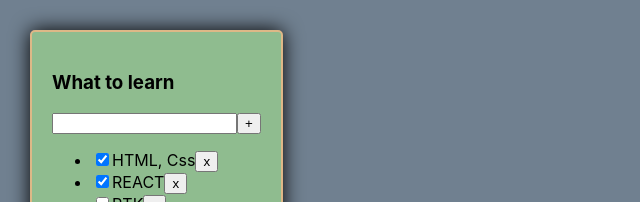
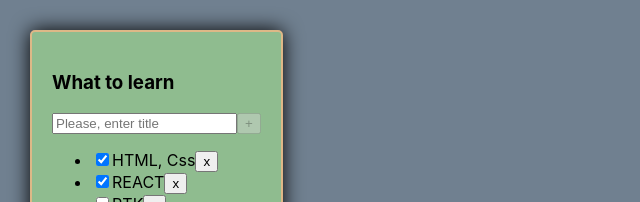
Before and after one commit to BSN89/todonew, a React (Create React App) app: page / in a window 1280 px wide. Shown: the top 202 px of the page, without its empty margins (0-640 px from the left). Built offline with nearby package versions, Linux system fonts and the light colour scheme.

Commit message:
create task from input

```diff
--- a/src/App.tsx
+++ b/src/App.tsx
@@ -1,35 +1,46 @@
 import React, {useState} from 'react';
 import './App.css';
 import {Todolist} from "./Todolist";
+import {v1} from "uuid";
+
 export type TaskType = {
-    id: number
+    id: string
     title: string
     isDone: boolean
 }
 export type FilterValuesType = "all" | "active" | 'completed'
+
 function App() {
     const [tasks, setTasks] = useState<Array<TaskType>>([
-        {id:1, title: "HTML, Css", isDone: true},
-        {id:2, title: "REACT", isDone: true},
-        {id:3, title: "RTK", isDone: false},
-        {id:4, title: "TS", isDone: false},
-        {id:5, title: "MUI", isDone: false}
+        {id: v1(), title: "HTML, Css", isDone: true},
+        {id: v1(), title: "REACT", isDone: true},
+        {id: v1(), title: "RTK", isDone: false},
+        {id: v1(), title: "TS", isDone: false},
+        {id: v1(), title: "MUI", isDone: false}
     ])
     const [filter, setFilter] = useState<FilterValuesType>("all")
     const changeFilter = (nextFilter: FilterValuesType) => {
         setFilter(nextFilter)
     }
-    const removeTask = (taskID: number) => {
+    const removeTask = (taskID: string) => {
         const updateTasks = tasks.filter(t => t.id !== taskID)
         setTasks(updateTasks)
+    }
+    const addTask = (title: string) => {
+        const newTask: TaskType = {
+            id: v1(),
+            title: title,
+            isDone: false
+        }
+        setTasks([newTask, ...tasks])
     }
 
     const getTaskForMe = (tasksList: Array<TaskType>, filterValue: FilterValuesType) => {
         switch (filterValue) {
             case "active":
-                return tasks.filter(t => t.isDone === false)
+                return tasks.filter(t => !t.isDone)
             case "completed":
-                return tasks.filter(t => t.isDone === true)
+                return tasks.filter(t => t.isDone)
             default:
                 return tasks
         }
@@ -41,6 +52,7 @@ const tasksWhatIWantToSee = getTaskForMe(tasks, filter)
             <Todolist
                 title={"What to learn"}
                 tasks={tasksWhatIWantToSee}
+                addTask={addTask}
                 removeTask={removeTask}
                 changeFilter={changeFilter}
             />
--- a/src/Todolist.tsx
+++ b/src/Todolist.tsx
@@ -1,13 +1,35 @@
-import React, {FC, JSX} from 'react';
+import React, {ChangeEvent, KeyboardEvent, FC, JSX, useRef, useState} from 'react';
 import {FilterValuesType, TaskType} from "./App";
 
 type TodolistPropsType = {
     title: string
     tasks: TaskType[]
-    removeTask: (taskId: number) => void
+    addTask: (title: string) => void
+    removeTask: (taskId: string) => void
     changeFilter: (nextFilter: FilterValuesType) => void
 }
 export const Todolist: FC<TodolistPropsType> = (props) => {
+    const [title, setTitle] = useState("")
+    // const taskTitleInput = useRef<HTMLInputElement>(null)
+    // const addTaskHandler =  () => {
+    //     if(taskTitleInput.current){
+    //         props.addTask(taskTitleInput.current.value)
+    //         taskTitleInput.current.value = ""
+    //     }
+    // }
+    //
+
+    const setTitleHandler = (event: ChangeEvent<HTMLInputElement>) => setTitle(event.currentTarget.value)
+
+    const addTaskHandler = () => {
+        props.addTask(title)
+        setTitle("")
+    }
+    const titleMaxLength = 25
+
+    const isTitleLengthTooLong: boolean = title.length > titleMaxLength
+
+    const isAddBtnDisabled: boolean = !title.length || isTitleLengthTooLong
     let isAllTasksNotIsDone = true
     for (let i = 0; i < props.tasks.length; i++) {
         if (props.tasks[i].isDone === true) {
@@ -15,12 +37,18 @@ export const Todolist: FC<TodolistPropsType> = (props) => {
         }
     }
 
+    const titleMaxLengthWarning = isTitleLengthTooLong
+    ? <div style={{color: 'red'}}>Title is too long</div>
+        : null
+const handlerCreator = (filter: FilterValuesType) => () => props.changeFilter
+    const addTaskOnKeyPressHandler = (e: KeyboardEvent<HTMLInputElement>) => e.key === "Enter" &&  !isAddBtnDisabled && addTaskHandler()
+
     const mappedTask: Array<JSX.Element> = props.tasks.map((t) => {
         return (
             <li key={t.id}>
                 <input type="checkbox" checked={t.isDone}/>
                 <span>{t.title}</span>
-                <button onClick={() => props.removeTask(t.id) }>x</button>
+                <button onClick={() => props.removeTask(t.id)}>x</button>
             </li>
 
         )
@@ -32,16 +60,29 @@ export const Todolist: FC<TodolistPropsType> = (props) => {
         <div className={todoClasses}>
             <h3>{props.title}</h3>
             <div>
-                <input/>
-                <button>+</button>
+                <input
+                    placeholder={"Please, enter title"}
+                    value={title}
+                    onChange={setTitleHandler}
+                    onKeyDown={addTaskOnKeyPressHandler}
+                    //ref={taskTitleInput}
+                />
+                <button
+                    disabled={isAddBtnDisabled}
+                    // onClick={addTaskHandler}
+                    onClick={addTaskHandler}
+                > +
+                </button>
+                {titleMaxLengthWarning}
+
             </div>
             <ul>
                 {mappedTask}
             </ul>
             <div>
-                <button onClick={ () => props.changeFilter("all") }>All</button>
-                <button onClick={ () => props.changeFilter("active") }>Active</button>
-                <button onClick={ () => props.changeFilter("completed") }>Completed</button>
+                <button onClick={handlerCreator("all")}>All</button>
+                <button onClick={handlerCreator("active")}>Active</button>
+                <button onClick={handlerCreator("completed")}>Completed</button>
             </div>
         </div>
     );
```
Also changed, not shown: package.json (+7 -1 lines), 1 other file (tests, documents, lock files or other folders). Lines whose indentation alone changed are shown as unchanged.
